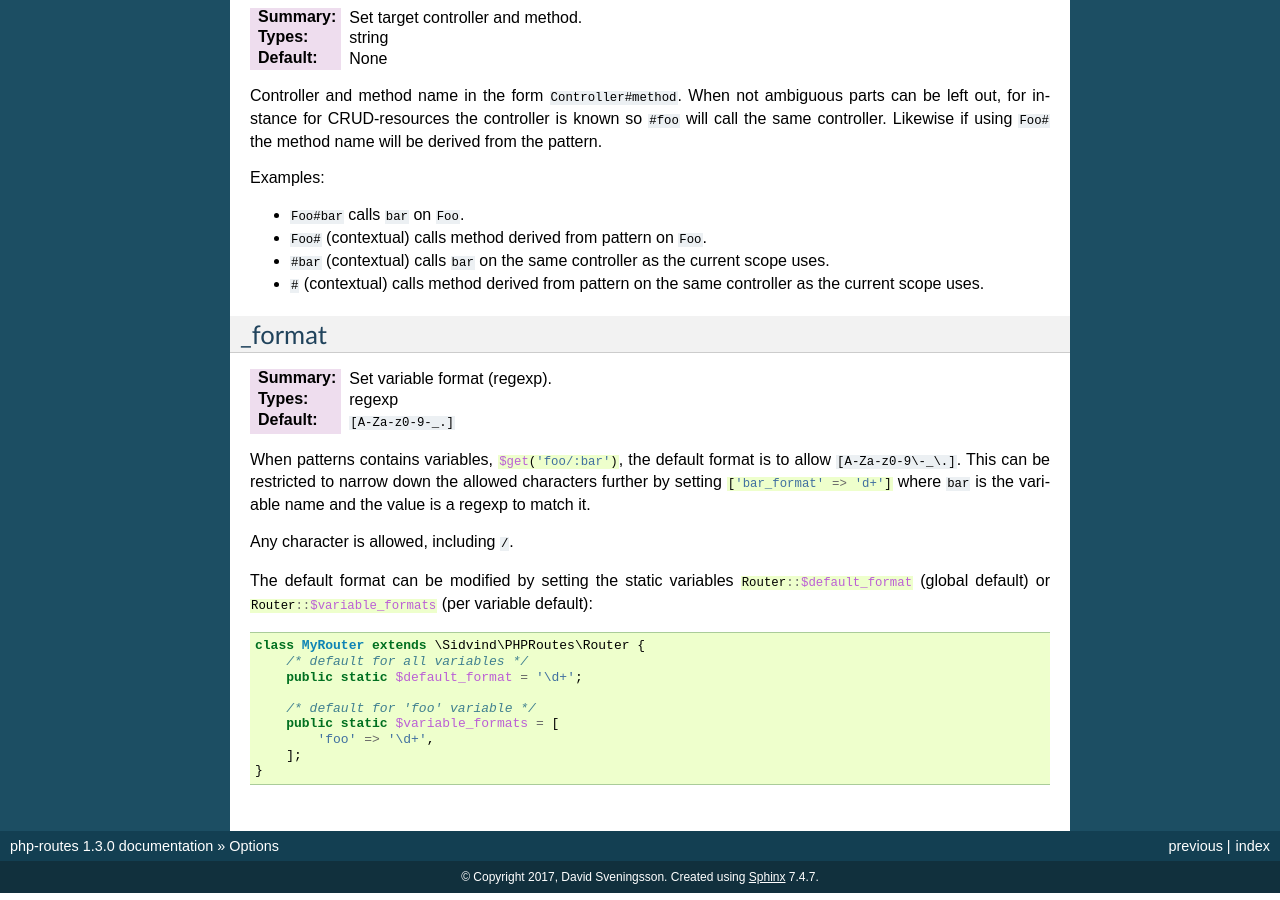
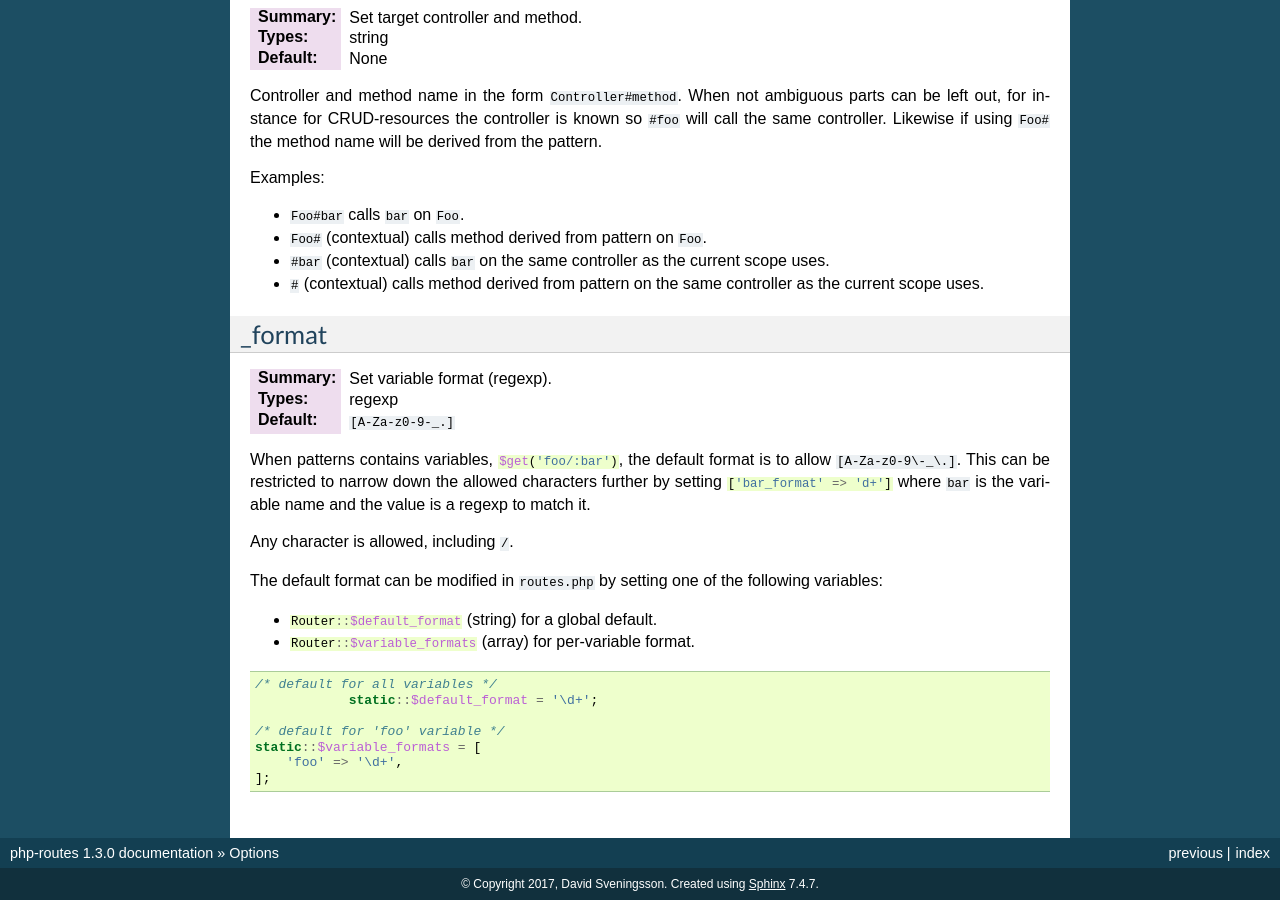
Before and after one commit to ext/php-routes, a Sphinx documentation site: the page built from docs/options.rst, in a window 1280 px wide and 900 px high, scrolled down 924 px. Built offline with Sphinx 7.4.7, drawn with Linux system fonts in a browser that asks for light colours; pages that are not in the unit, such as notebooks, are missing from menus.

Commit message:
docs: update docs on how to set format variables

```diff
--- a/docs/options.rst
+++ b/docs/options.rst
@@ -100,18 +100,18 @@ the variable name and the value is a regexp to match it.
 
 Any character is allowed, including ``/``.
 
-The default format can be modified by setting the static variables
-:php:`Router::$default_format` (global default) or
-:php:`Router::$variable_formats` (per variable default):
+The default format can be modified in ``routes.php`` by setting one of the
+following variables:
+
+* :php:`Router::$default_format` (string) for a global default.
+* :php:`Router::$variable_formats` (array) for per-variable format.
 
 .. code-block:: php
 
-    class MyRouter extends \Sidvind\PHPRoutes\Router {
-        /* default for all variables */
-        public static $default_format = '\d+';
+    /* default for all variables */
+		static::$default_format = '\d+';
 
-        /* default for 'foo' variable */
-        public static $variable_formats = [
-            'foo' => '\d+',
-        ];
-    }
+    /* default for 'foo' variable */
+    static::$variable_formats = [
+        'foo' => '\d+',
+    ];
```
